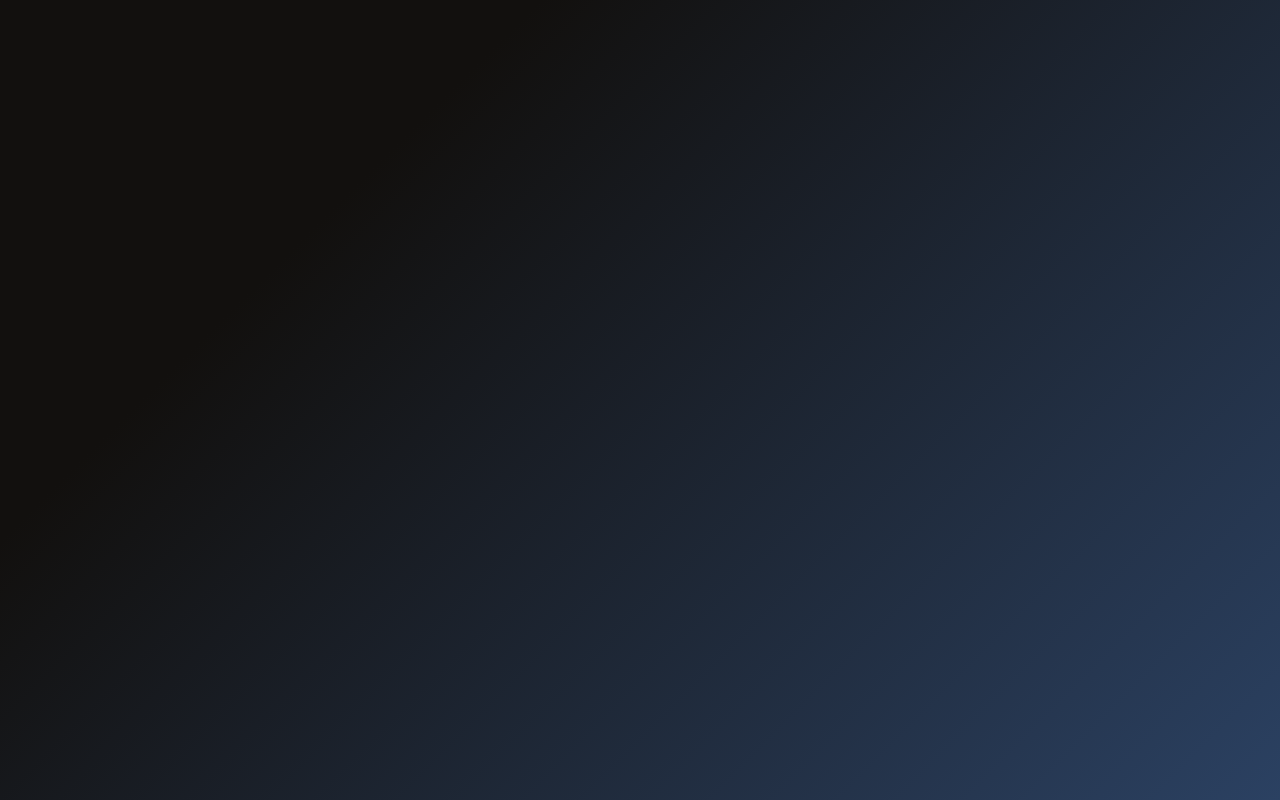
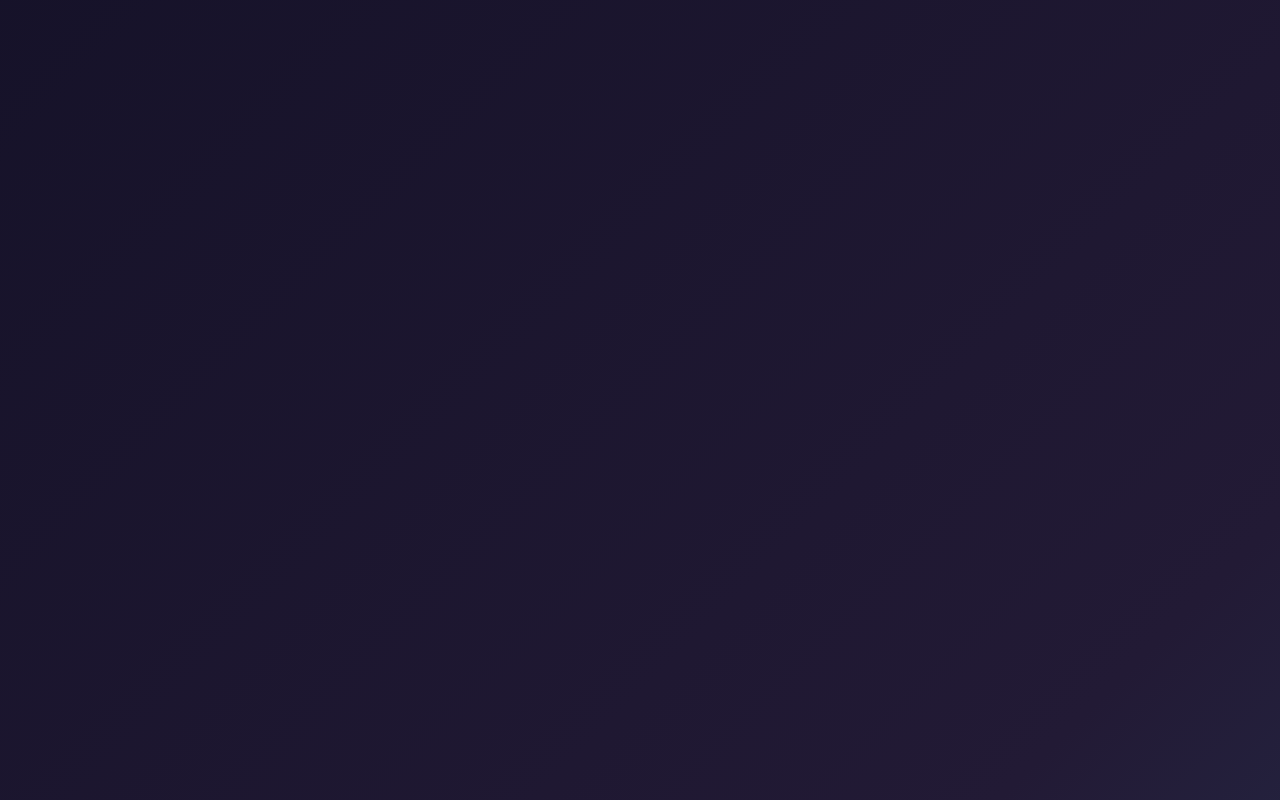
Before and after one commit to victortrindade1/vitcoin-web-cra, a React (Create React App) app: page /login in a window 1280 px wide. Built offline with nearby package versions, Linux system fonts and the light colour scheme.

Commit message:
Loading Page

```diff
--- a/src/pages/LoadingPage/index.js
+++ b/src/pages/LoadingPage/index.js
@@ -1,11 +1,11 @@
 import React from "react";
 
-import { Container } from "./styles";
+import { Container, Span } from "./styles";
 
 function LoadingPage() {
   return (
     <Container>
-      <h1>Loading Page...</h1>
+      <Span></Span>
     </Container>
   );
 }
--- a/src/pages/LoadingPage/styles.js
+++ b/src/pages/LoadingPage/styles.js
@@ -1,7 +1,44 @@
-import styled from "styled-components";
+import styled, { keyframes } from "styled-components";
+
+const eyeMove = keyframes`
+  0%  , 10% {     background-position: 0px 0px}
+  13%  , 40% {     background-position: -15px 0px}
+  43%  , 70% {     background-position: 15px 0px}
+  73%  , 90% {     background-position: 0px 15px}
+  93%  , 100% {     background-position: 0px 0px}
+`;
+
+const blink = keyframes`
+  0%  , 10% , 12% , 20%, 22%, 40%, 42% , 60%, 62%,  70%, 72% , 90%, 92%, 98% , 100%
+  { height: 48px}
+  11% , 21% ,41% , 61% , 71% , 91% , 99%
+  { height: 18px}
+`;
 
 export const Container = styled.div`
-  background: red;
   width: 100vw;
   height: 100vh;
+  display: flex;
+  justify-content: center;
+  align-items: center;
 `;
+
+export const Span = styled.span`
+  position: relative;
+  width: 108px;
+  display: flex;
+  justify-content: space-between;
+
+  &:before,
+  &:after {
+    content: "";
+    display: inline-block;
+    width: 48px;
+    height: 48px;
+    background-color: #fff;
+    background-image: radial-gradient(circle 14px, #0d161b 100%, transparent 0);
+    background-repeat: no-repeat;
+    border-radius: 50%;
+    animation: ${eyeMove} 10s infinite, ${blink} 10s infinite;
+  }
+`;
--- a/src/styles/global.js
+++ b/src/styles/global.js
@@ -1,7 +1,18 @@
 "use client";
 
 import "./fonts";
-import { createGlobalStyle } from "styled-components";
+import { createGlobalStyle, keyframes } from "styled-components";
+const gradient = keyframes`
+	0% {
+		background-position: 0% 50%;
+	}
+	50% {
+		background-position: 100% 50%;
+	}
+	100% {
+		background-position: 0% 50%;
+	}
+`;
 
 export const GlobalStyle = createGlobalStyle`
   * {
@@ -22,9 +33,9 @@ export const GlobalStyle = createGlobalStyle`
 
   body {
     -webkit-font-smoothing: antialiased !important;
-    /* background-color: ${(props) => props.theme.dark} */
-    background-color: #2b4162;
-    background-image: linear-gradient(315deg, #2b4162 0%, #12100e 74%);
+    background: linear-gradient(315deg, #2b4162 0%, #221A35 20%, #06081A 70%, #12100e 80% );
+    background-size: 400% 400%;
+	  animation: ${gradient} 15s ease infinite;
   }
 
   body, input, button {
```
